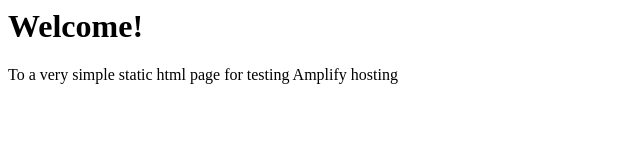
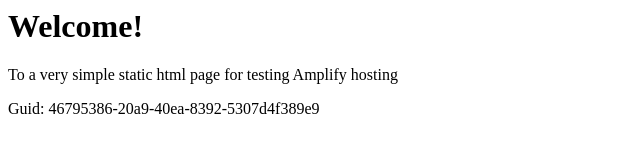
Before and after one commit to aws-aemilia-sin/Github-PR-Commit-Integration-Test-DoNotTouch-Gith-OKSLNVO2-v1-prod-ap-southeast-1, a website: page src/index.html in a window 1280 px wide. Shown: the whole page, without its empty margins (0-640 px from the left). Drawn offline with Linux system fonts and the light colour scheme.

Commit message:
commit from integ tests

```diff
--- a/src/index.html
+++ b/src/index.html
@@ -1,3 +1,5 @@
+
+
 <html lang="en">
 
 <head>
@@ -10,6 +12,6 @@
 <body>
     <h1>Welcome!</h1>
     <p>To a very simple static html page for testing Amplify hosting</p>
-</body>
+    <p>Guid: 46795386-20a9-40ea-8392-5307d4f389e9</p></body>
 
 </html>
```
